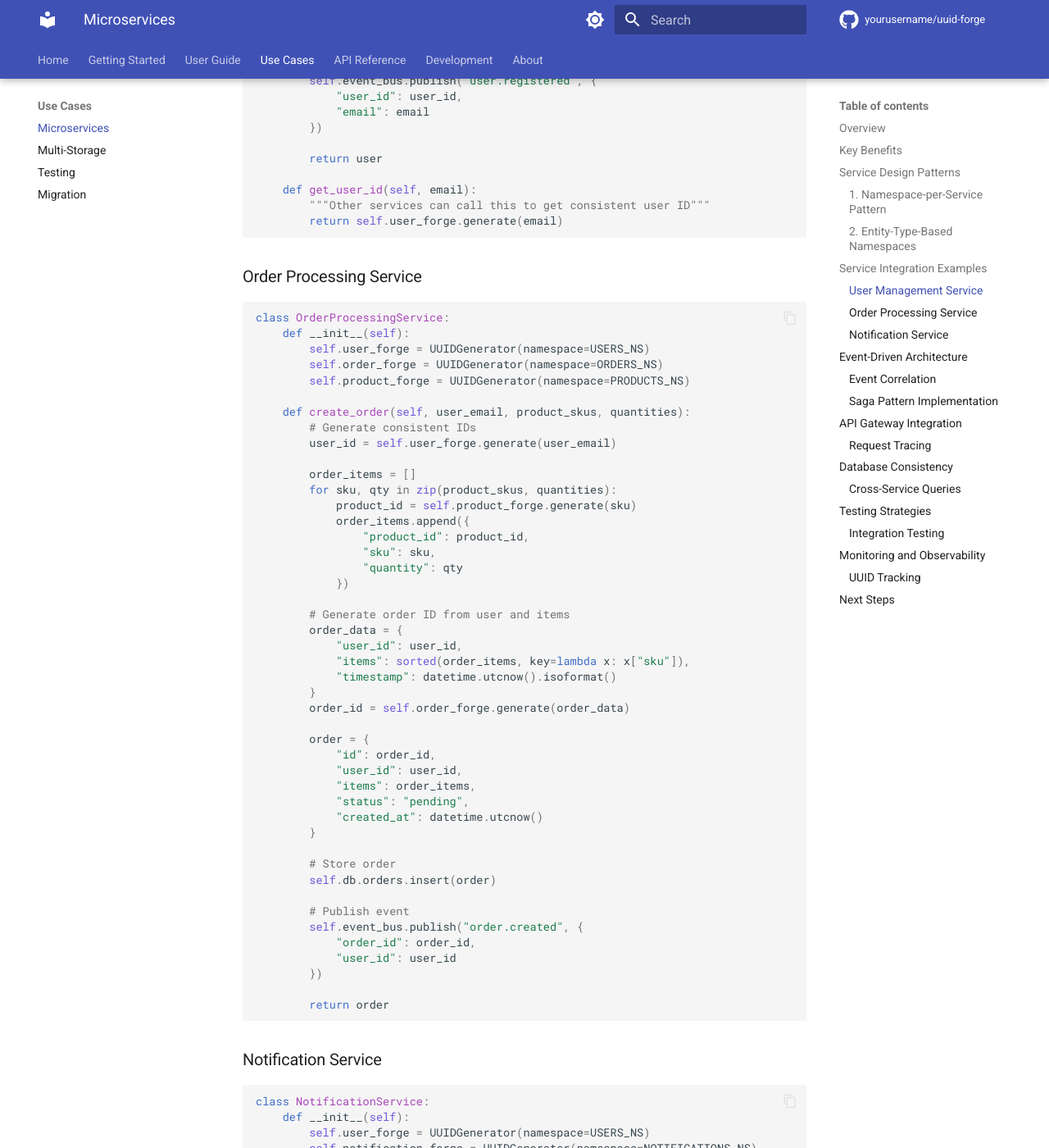
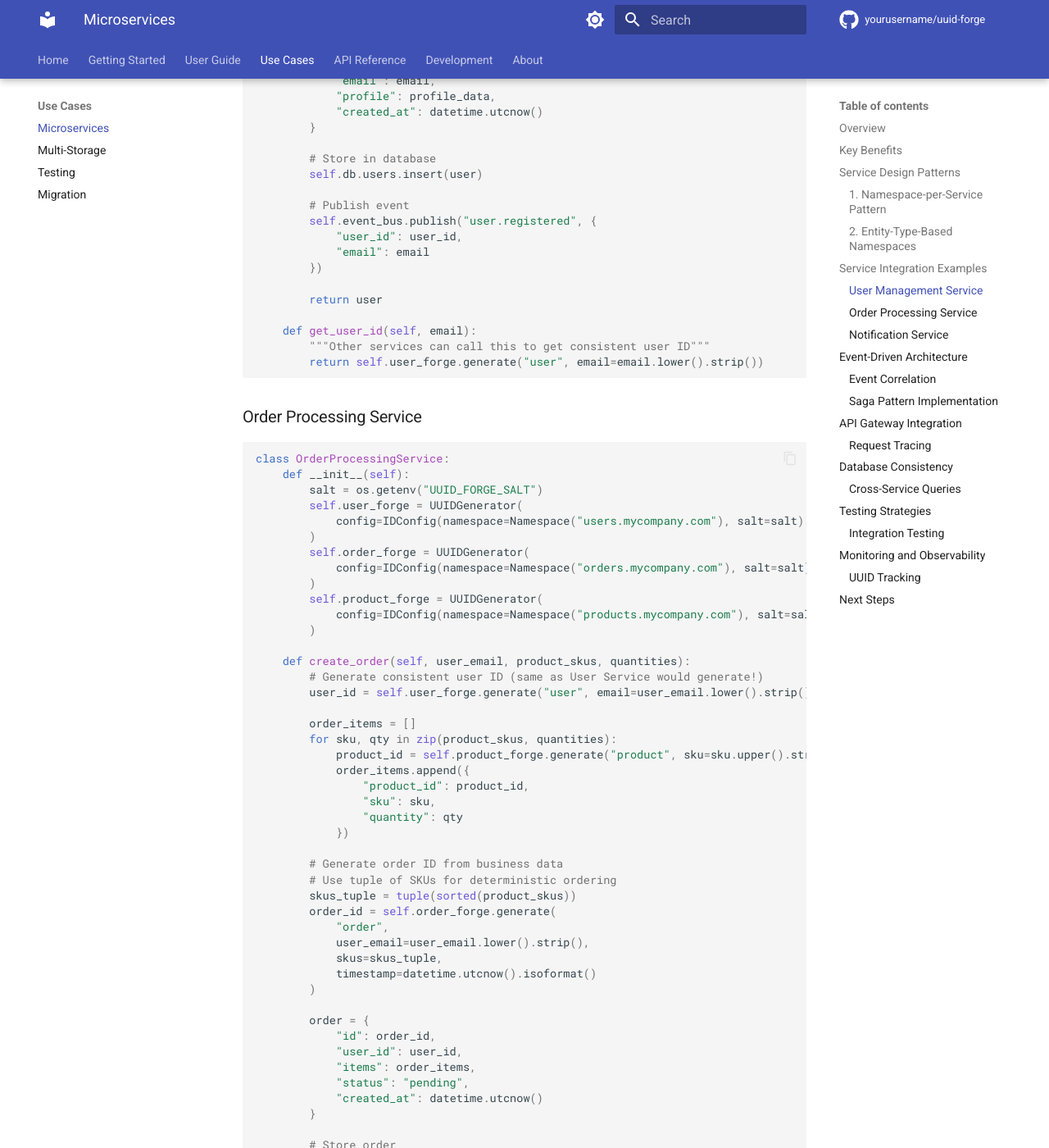
Before and after one commit to darth-veitcher/uuid-forge, an MkDocs documentation site: the page built from docs/use-cases/microservices.md, in a window 1280 px wide and 1400 px high, scrolled down 2857 px. Shown: the whole window at 82% size. Built offline with MkDocs 1.6.1 and Material for MkDocs 9.7.7, drawn with Linux system fonts in a browser that asks for light colours; comment, search, counter and statistics services are not loaded; the version menu is left out; some of the changed text lies outside the part shown.

Commit message:
docs: fix microservices use case examples to match current API
- Update all generate() calls to use entity_type + kwargs pattern
- Add proper IDConfig with Namespace and salt
- Fix constructor calls to use config parameter
- Add proper imports (UUIDGenerator, IDConfig, Namespace, os)
- Update all service examples with correct API usage

````diff
--- a/docs/use-cases/microservices.md
+++ b/docs/use-cases/microservices.md
@@ -110,12 +110,21 @@
 ### User Management Service
 
 ```python
+from datetime import datetime
+from uuid_forge import UUIDGenerator, IDConfig, Namespace
+import os
+
 class UserManagementService:
     def __init__(self):
-        self.user_forge = UUIDGenerator(namespace=USERS_NS)
+        config = IDConfig(
+            namespace=Namespace("users.mycompany.com"),
+            salt=os.getenv("UUID_FORGE_SALT")
+        )
+        self.user_forge = UUIDGenerator(config=config)
 
     def register_user(self, email, profile_data):
-        user_id = self.user_forge.generate(email)
+        # Generate deterministic user ID from email
+        user_id = self.user_forge.generate("user", email=email.lower().strip())
 
         user = {
             "id": user_id,
@@ -137,7 +146,7 @@
 
     def get_user_id(self, email):
         """Other services can call this to get consistent user ID"""
-        return self.user_forge.generate(email)
+        return self.user_forge.generate("user", email=email.lower().strip())
 ```
 
 ### Order Processing Service
@@ -145,30 +154,39 @@
 ```python
 class OrderProcessingService:
     def __init__(self):
-        self.user_forge = UUIDGenerator(namespace=USERS_NS)
-        self.order_forge = UUIDGenerator(namespace=ORDERS_NS)
-        self.product_forge = UUIDGenerator(namespace=PRODUCTS_NS)
+        salt = os.getenv("UUID_FORGE_SALT")
+        self.user_forge = UUIDGenerator(
+            config=IDConfig(namespace=Namespace("users.mycompany.com"), salt=salt)
+        )
+        self.order_forge = UUIDGenerator(
+            config=IDConfig(namespace=Namespace("orders.mycompany.com"), salt=salt)
+        )
+        self.product_forge = UUIDGenerator(
+            config=IDConfig(namespace=Namespace("products.mycompany.com"), salt=salt)
+        )
 
     def create_order(self, user_email, product_skus, quantities):
-        # Generate consistent IDs
-        user_id = self.user_forge.generate(user_email)
+        # Generate consistent user ID (same as User Service would generate!)
+        user_id = self.user_forge.generate("user", email=user_email.lower().strip())
 
         order_items = []
         for sku, qty in zip(product_skus, quantities):
-            product_id = self.product_forge.generate(sku)
+            product_id = self.product_forge.generate("product", sku=sku.upper().strip())
             order_items.append({
                 "product_id": product_id,
                 "sku": sku,
                 "quantity": qty
             })
 
-        # Generate order ID from user and items
-        order_data = {
-            "user_id": user_id,
-            "items": sorted(order_items, key=lambda x: x["sku"]),
-            "timestamp": datetime.utcnow().isoformat()
-        }
-        order_id = self.order_forge.generate(order_data)
+        # Generate order ID from business data
+        # Use tuple of SKUs for deterministic ordering
+        skus_tuple = tuple(sorted(product_skus))
+        order_id = self.order_forge.generate(
+            "order",
+            user_email=user_email.lower().strip(),
+            skus=skus_tuple,
+            timestamp=datetime.utcnow().isoformat()
+        )
 
         order = {
             "id": order_id,
@@ -195,19 +213,25 @@
 ```python
 class NotificationService:
     def __init__(self):
-        self.user_forge = UUIDGenerator(namespace=USERS_NS)
-        self.notification_forge = UUIDGenerator(namespace=NOTIFICATIONS_NS)
+        salt = os.getenv("UUID_FORGE_SALT")
+        self.user_forge = UUIDGenerator(
+            config=IDConfig(namespace=Namespace("users.mycompany.com"), salt=salt)
+        )
+        self.notification_forge = UUIDGenerator(
+            config=IDConfig(namespace=Namespace("notifications.mycompany.com"), salt=salt)
+        )
 
     def handle_order_created(self, event_data):
         user_id = event_data["user_id"]
         order_id = event_data["order_id"]
 
-        # Generate notification ID
-        notification_id = self.notification_forge.generate({
-            "user_id": user_id,
-            "type": "order_confirmation",
-            "reference_id": order_id
-        })
+        # Generate notification ID from business data
+        notification_id = self.notification_forge.generate(
+            "notification",
+            user_id=str(user_id),
+            notification_type="order_confirmation",
+            reference_id=str(order_id)
+        )
 
         notification = {
             "id": notification_id,
@@ -229,15 +253,20 @@
 ```python
 class EventService:
     def __init__(self):
-        self.event_forge = UUIDGenerator(namespace="events")
+        config = IDConfig(
+            namespace=Namespace("events.mycompany.com"),
+            salt=os.getenv("UUID_FORGE_SALT")
+        )
+        self.event_forge = UUIDGenerator(config=config)
 
     def create_correlation_id(self, user_id, action, timestamp):
         """Create deterministic correlation ID for event tracing"""
-        return self.event_forge.generate({
-            "user_id": user_id,
-            "action": action,
-            "timestamp": timestamp.isoformat()
-        })
+        return self.event_forge.generate(
+            "correlation",
+            user_id=str(user_id),
+            action=action,
+            timestamp=timestamp.isoformat()
+        )
 
     def publish_correlated_events(self, user_id, action):
         timestamp = datetime.utcnow()
@@ -258,20 +287,32 @@
 ```python
 class SagaOrchestrator:
     def __init__(self):
-        self.saga_forge = UUIDGenerator(namespace="sagas")
-        self.user_forge = UUIDGenerator(namespace=USERS_NS)
-        self.order_forge = UUIDGenerator(namespace=ORDERS_NS)
+        salt = os.getenv("UUID_FORGE_SALT")
+        self.saga_forge = UUIDGenerator(
+            config=IDConfig(namespace=Namespace("sagas.mycompany.com"), salt=salt)
+        )
+        self.user_forge = UUIDGenerator(
+            config=IDConfig(namespace=Namespace("users.mycompany.com"), salt=salt)
+        )
+        self.order_forge = UUIDGenerator(
+            config=IDConfig(namespace=Namespace("orders.mycompany.com"), salt=salt)
+        )
 
-    def start_order_saga(self, user_email, order_data):
-        user_id = self.user_forge.generate(user_email)
-        order_id = self.order_forge.generate(order_data)
+    def start_order_saga(self, user_email, product_skus, timestamp):
+        user_id = self.user_forge.generate("user", email=user_email.lower().strip())
+        order_id = self.order_forge.generate(
+            "order",
+            user_email=user_email.lower().strip(),
+            skus=tuple(sorted(product_skus)),
+            timestamp=timestamp
+        )
 
         # Generate deterministic saga ID
-        saga_id = self.saga_forge.generate({
-            "type": "order_processing",
-            "user_id": user_id,
-            "order_id": order_id
-        })
+        saga_id = self.saga_forge.generate(
+            "order_saga",
+            user_id=str(user_id),
+            order_id=str(order_id)
+        )
 
         saga_state = {
             "saga_id": saga_id,
@@ -293,21 +334,25 @@
 ```python
 class APIGateway:
     def __init__(self):
-        self.trace_forge = UUIDGenerator(namespace="traces")
+        config = IDConfig(
+            namespace=Namespace("traces.mycompany.com"),
+            salt=os.getenv("UUID_FORGE_SALT")
+        )
+        self.trace_forge = UUIDGenerator(config=config)
 
     def create_trace_id(self, request):
         """Create deterministic trace ID for request tracking"""
-        trace_data = {
-            "method": request.method,
-            "path": request.path,
-            "user_agent": request.headers.get("User-Agent", ""),
-            "timestamp": datetime.utcnow().replace(microsecond=0).isoformat()
-        }
-        return self.trace_forge.generate(trace_data)
+        return self.trace_forge.generate(
+            "trace",
+            method=request.method,
+            path=request.path,
+            user_agent=request.headers.get("User-Agent", ""),
+            timestamp=datetime.utcnow().replace(microsecond=0).isoformat()
+        )
 
     def process_request(self, request):
         trace_id = self.create_trace_id(request)
-        request.headers["X-Trace-ID"] = trace_id
+        request.headers["X-Trace-ID"] = str(trace_id)
         return self.forward_to_service(request)
 ```
 
@@ -318,11 +363,17 @@
 ```python
 class ReportingService:
     def __init__(self):
-        self.user_forge = UUIDGenerator(namespace=USERS_NS)
-        self.order_forge = UUIDGenerator(namespace=ORDERS_NS)
+        salt = os.getenv("UUID_FORGE_SALT")
+        self.user_forge = UUIDGenerator(
+            config=IDConfig(namespace=Namespace("users.mycompany.com"), salt=salt)
+        )
+        self.order_forge = UUIDGenerator(
+            config=IDConfig(namespace=Namespace("orders.mycompany.com"), salt=salt)
+        )
 
     def generate_user_order_report(self, user_email):
-        user_id = self.user_forge.generate(user_email)
+        # Generate consistent user ID (same as User Service)
+        user_id = self.user_forge.generate("user", email=user_email.lower().strip())
 
         # Query user data from user service database
         user_data = self.user_db.find_one({"id": user_id})
@@ -354,8 +405,8 @@
 
         # Generate user ID from different services
         user_id_1 = self.user_service.get_user_id(email)
-        user_id_2 = self.order_service.user_forge.generate(email)
-        user_id_3 = self.notification_service.user_forge.generate(email)
+        user_id_2 = self.order_service.user_forge.generate("user", email=email.lower().strip())
+        user_id_3 = self.notification_service.user_forge.generate("user", email=email.lower().strip())
 
         # All should be identical
         assert user_id_1 == user_id_2 == user_id_3
````
